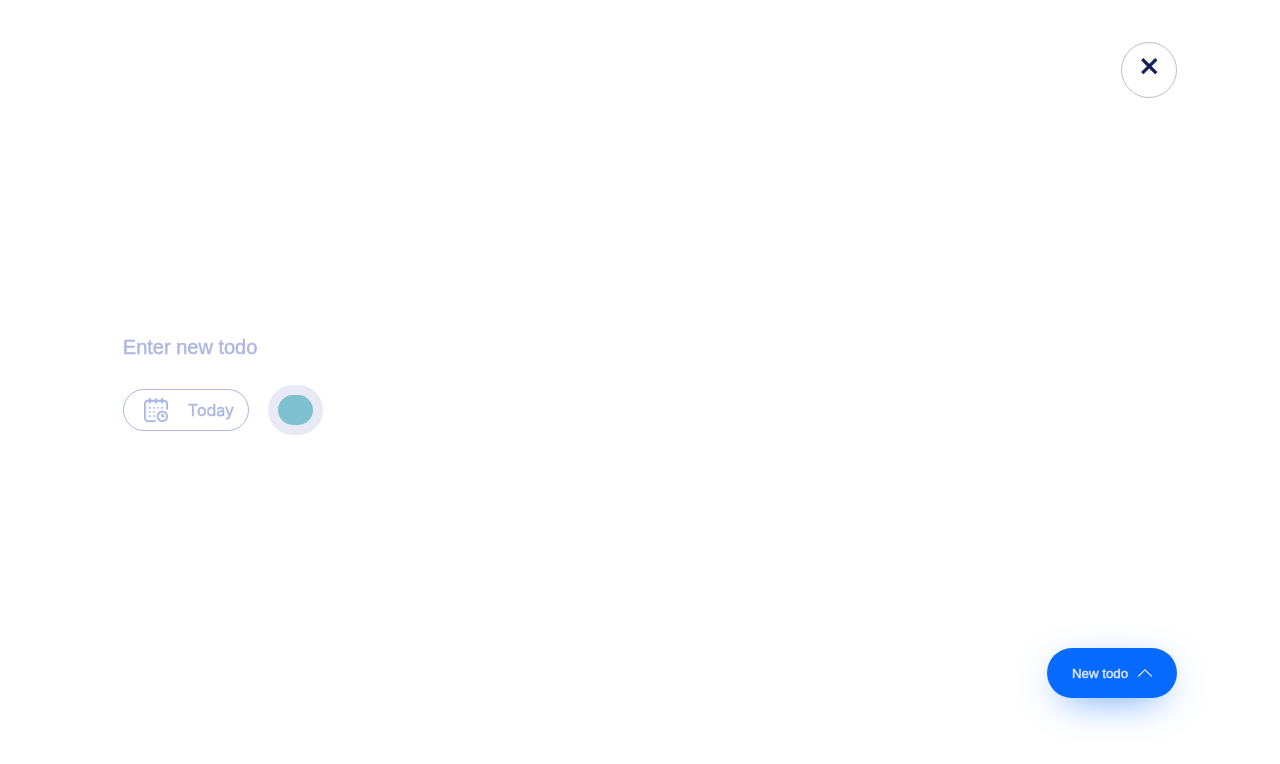
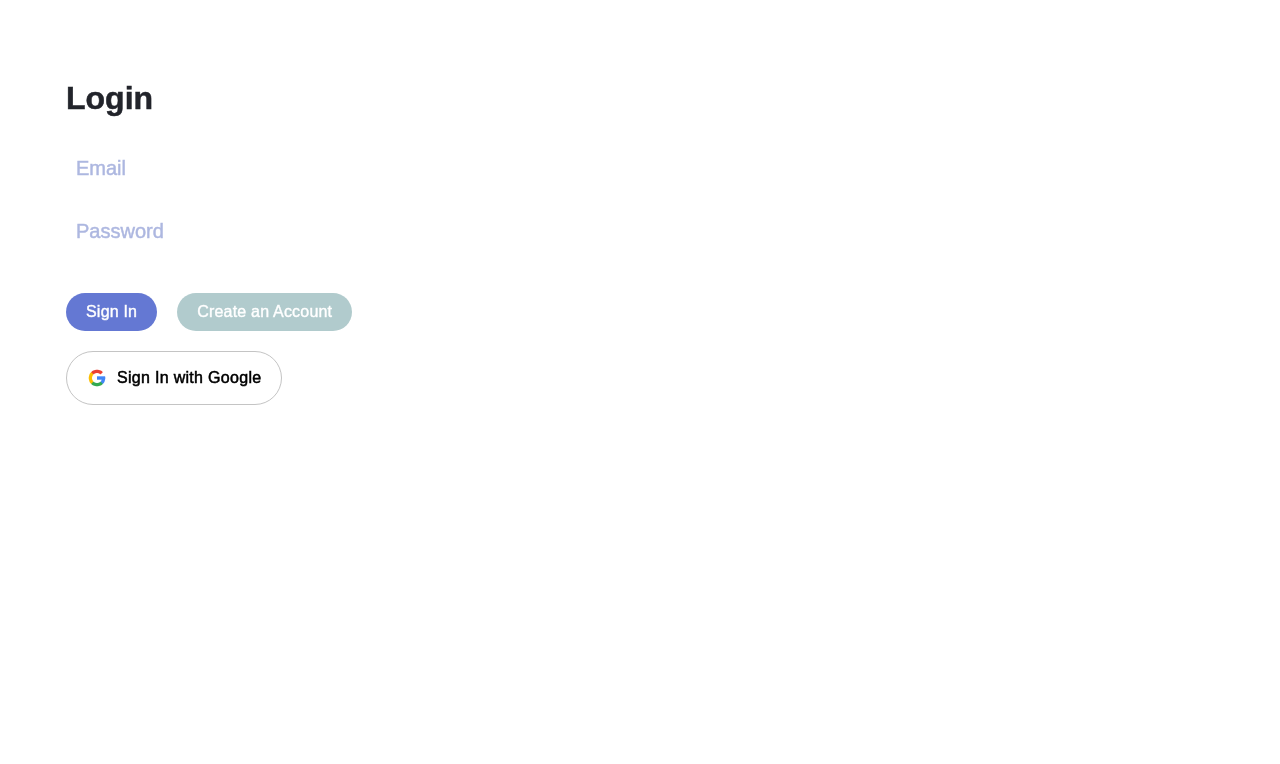
Before and after one commit to azterizm/todo-app, a React (Create React App) app: page /add in a window 1280 px wide. Shown: the top 764 px of the page. Built offline with nearby package versions, Linux system fonts and the light colour scheme; no server answers.

Commit message:
add login

```diff
--- a/package.json
+++ b/package.json
@@ -10,6 +10,7 @@
     "firebase": "^7.21.0",
     "react": "^16.13.1",
     "react-dom": "^16.13.1",
+    "react-firebase-hooks": "^2.2.0",
     "react-redux": "^7.2.1",
     "react-router-dom": "^5.2.0",
     "react-scripts": "3.4.3"
--- a/src/App.js
+++ b/src/App.js
@@ -3,8 +3,15 @@ import { BrowserRouter, Route, Switch } from 'react-router-dom';
 import { TodoList } from './components/TodoList';
 import { Navbar } from './components/Navbar';
 import { AddTodoForm } from './components/AddTodoForm';
+import { useAuthState } from 'react-firebase-hooks/auth';
+import { auth } from './develop';
+import { Login } from './components/Login';
 
 const App = () => {
+  const [user] = useAuthState(auth);
+  if (!user) {
+    return <Login />;
+  }
   return (
     <BrowserRouter>
       <Switch>
--- /dev/null
+++ b/src/components/Login.js
@@ -0,0 +1,60 @@
+import React, { useState } from 'react';
+import { auth, googleProvider } from '../develop';
+import { SignUp } from './SignUp';
+import '../styles/Login.css';
+import googleIcon from '../assets/Google-512.png';
+
+export const Login = () => {
+  const [email, setEmail] = useState('');
+  const [password, setPassword] = useState('');
+  const [showSignUp, setShowSignUp] = useState(false);
+
+  const loginWithEmailAndPassword = () => {
+    auth.signInWithEmailAndPassword(email, password);
+  };
+
+  const loginWithGoogle = () => {
+    auth.signInWithPopup(googleProvider);
+  };
+
+  if (showSignUp) {
+    return (
+      <div className="login">
+        <SignUp />
+        <button onClick={() => setShowSignUp((e) => !e)}>Go Back</button>
+      </div>
+    );
+  } else {
+    return (
+      <div className="login">
+        <h1>Login</h1>
+        <div className="customLogin">
+          <input
+            type="email"
+            name="loginInput"
+            id="login"
+            placeholder="Email"
+            value={email}
+            onChange={(e) => setEmail(e.target.value)}
+          />
+          <input
+            type="password"
+            name="passwordInput"
+            id="password"
+            placeholder="Password"
+            value={password}
+            onChange={(e) => setPassword(e.target.value)}
+          />
+          <button onClick={loginWithEmailAndPassword}>Sign In</button>
+          <button onClick={() => setShowSignUp((e) => !e)}>Create an Account</button>
+        </div>
+        <div className="providerLogin">
+          <button id="google" onClick={loginWithGoogle}>
+            <img src={googleIcon} alt="" />
+            <p>Sign In with Google</p>
+          </button>
+        </div>
+      </div>
+    );
+  }
+};
--- a/src/components/Navbar.js
+++ b/src/components/Navbar.js
@@ -5,6 +5,7 @@ import '../styles/Navbar.css';
 import { Link } from 'react-router-dom';
 import { useDispatch, useSelector } from 'react-redux';
 import { changeSearch } from '../state/todoSlice';
+import { auth } from '../develop';
 
 export const Navbar = () => {
   const [navToggler, setNavToggler] = useState(false);
@@ -45,6 +46,13 @@ export const Navbar = () => {
             <Link to="/all">
               <li className="sidebarItem">All Todos</li>
             </Link>
+            <li
+              className="sidebarItem"
+              onClick={() => auth.signOut()}
+              style={{ cursor: 'pointer' }}
+            >
+              Logout
+            </li>
           </ul>
         </div>
       )}
--- /dev/null
+++ b/src/components/SignUp.js
@@ -0,0 +1,34 @@
+import React, { useState } from 'react';
+import { auth } from '../develop';
+
+export const SignUp = () => {
+  const [email, setEmail] = useState('');
+  const [password, setPassword] = useState('');
+
+  const saveHandler = () => {
+    auth.createUserWithEmailAndPassword(email, password);
+  };
+
+  return (
+    <div className="signUp">
+      <h1>Create an Account</h1>
+      <input
+        type="email"
+        name="emailInput"
+        id="email"
+        placeholder="Email"
+        value={email}
+        onChange={(e) => setEmail(e.target.value)}
+      />
+      <input
+        type="password"
+        name="passwordInput"
+        id="password"
+        placeholder="Password"
+        value={password}
+        onChange={(e) => setPassword(e.target.value)}
+      />
+      <button onClick={saveHandler}>Submit</button>
+    </div>
+  );
+};
--- a/src/develop.js
+++ b/src/develop.js
@@ -1,5 +1,6 @@
 import firebase from 'firebase/app';
 import 'firebase/firestore';
+import 'firebase/auth';
 
 const firebaseConfig = {
   apiKey: 'AIzaSyCjR-t6c9DCM8d48Ec3dgkQcTgtmfF9xWI',
@@ -16,3 +17,5 @@ firebase.initializeApp(firebaseConfig);
 firebase.firestore().enablePersistence();
 
 export const db = firebase.firestore();
+export const auth = firebase.auth();
+export const googleProvider = new firebase.auth.GoogleAuthProvider();
--- /dev/null
+++ b/src/styles/Login.css
@@ -0,0 +1,64 @@
+.login {
+  margin: 0;
+  margin-top: 5em;
+  padding: 0 3em;
+}
+.login h1 {
+  font-family: 'Bebas Neue', sans-serif;
+  margin: 0;
+  margin-left: 10px;
+}
+
+.login h3 {
+  font-size: 16px;
+  color: rgb(44, 44, 44);
+  margin: 0;
+  padding: 0;
+}
+
+input[type='email'] {
+  margin-top: 20px;
+}
+
+input[type='password'] {
+  margin-bottom: 20px;
+}
+
+.login button {
+  background: #6478d3;
+  color: white;
+  border: none;
+  border-radius: 30px;
+  padding: 10px 20px;
+  margin: 10px;
+  letter-spacing: 0.2px;
+  font-size: 16px;
+  transition: background 0.7 ease;
+}
+
+.login button:hover {
+  background-color: #4d60b3;
+}
+
+.login button:nth-of-type(2) {
+  background-color: #b1cbcd;
+}
+
+.providerLogin img {
+  width: 20px;
+  padding-right: 10px;
+}
+.providerLogin button {
+  display: flex;
+  align-items: center;
+  padding: 1px 20px;
+  background: white;
+  border: 1px solid rgb(196, 196, 196);
+}
+.providerLogin button:hover {
+  background-color: rgb(207, 207, 207);
+}
+.providerLogin button p {
+  color: black;
+  letter-spacing: 0.3px;
+}
```
Also changed, not shown: src/assets/Google-512.png (added), 1 other file (tests, documents, lock files or other folders).
